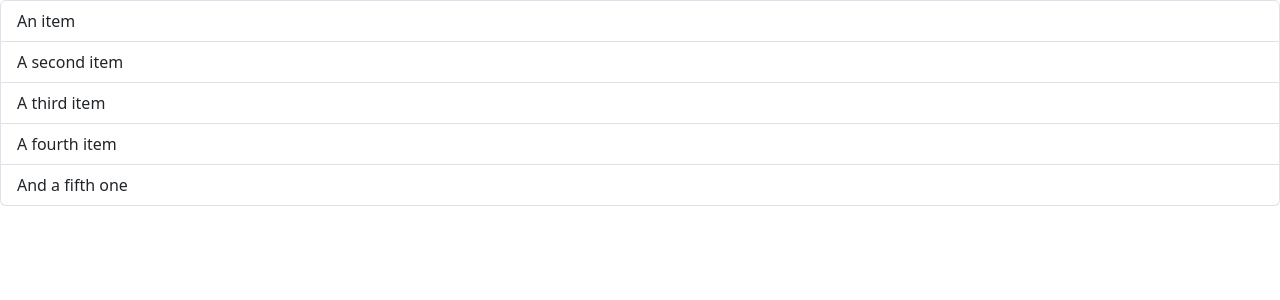
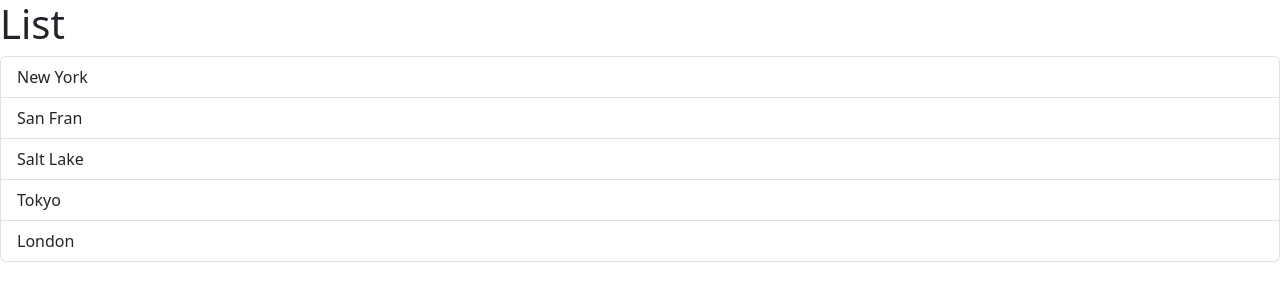
Before and after one commit to cherbon99/Small_Projects, a React (Vite) app in the folder react-app/: page / in a window 1280 px wide. Shown: the top 300 px of the page. Built offline with nearby package versions, Linux system fonts and the light colour scheme.

Commit message:
adding clickable list

```diff
--- a/react-app/src/Components/ListGroup.tsx
+++ b/react-app/src/Components/ListGroup.tsx
@@ -1,12 +1,22 @@
 function ListGroup() {
+  let items = ["New York", "San Fran", "Salt Lake", "Tokyo", "London"];
+
   return (
-    <ul className="list-group">
-      <li className="list-group-item">An item</li>
-      <li className="list-group-item">A second item</li>
-      <li className="list-group-item">A third item</li>
-      <li className="list-group-item">A fourth item</li>
-      <li className="list-group-item">And a fifth one</li>
-    </ul>
+    <>
+      <h1>List</h1>
+      {items.length === 0 && <p>No Items Found</p>}
+      <ul className="list-group">
+        {items.map((item, index) => (
+          <li
+            className="list-group-item"
+            key={item}
+            onClick={(event) => console.log(item, index)}
+          >
+            {item}
+          </li>
+        ))}
+      </ul>
+    </>
   );
 }
 
```
